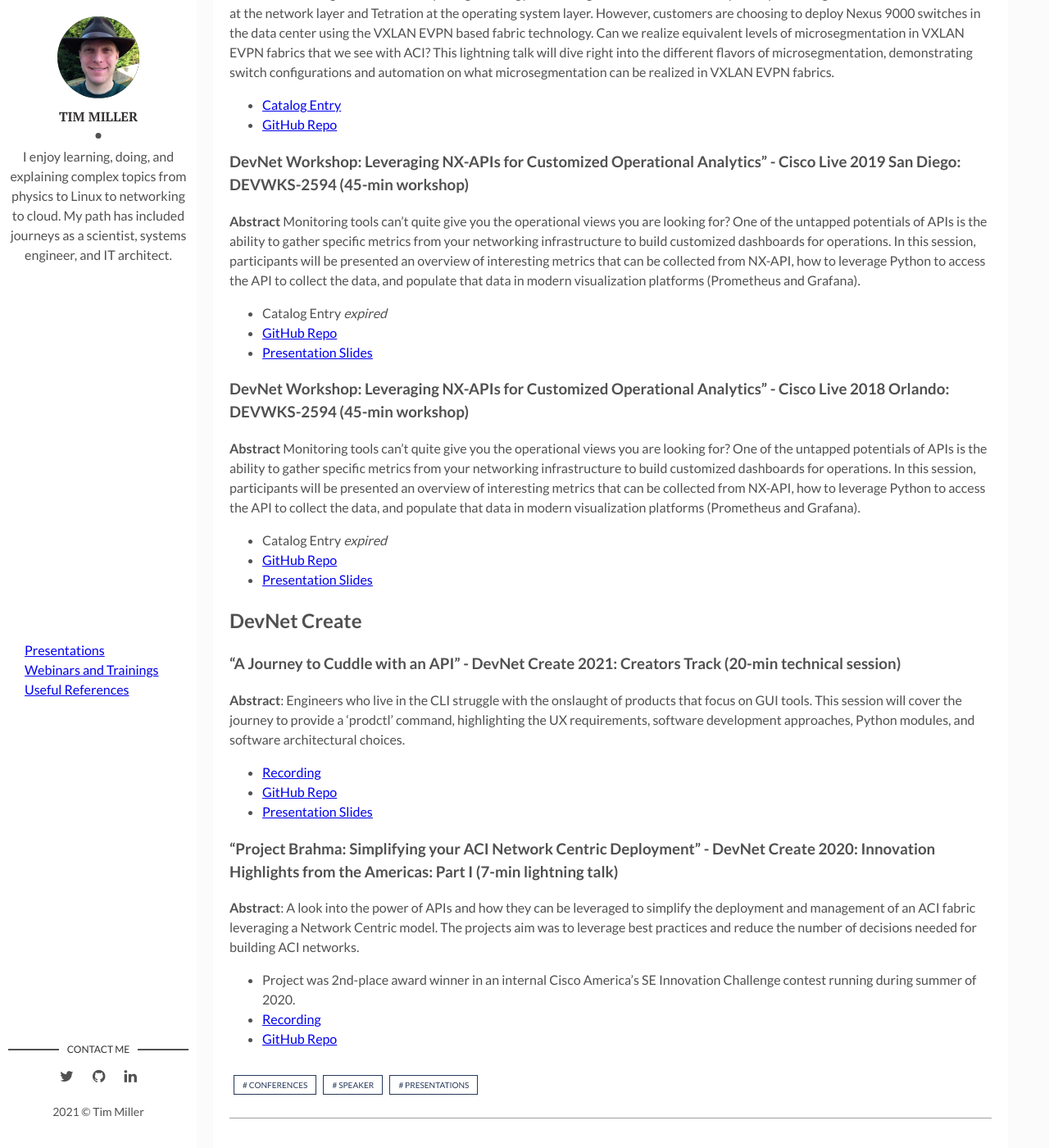
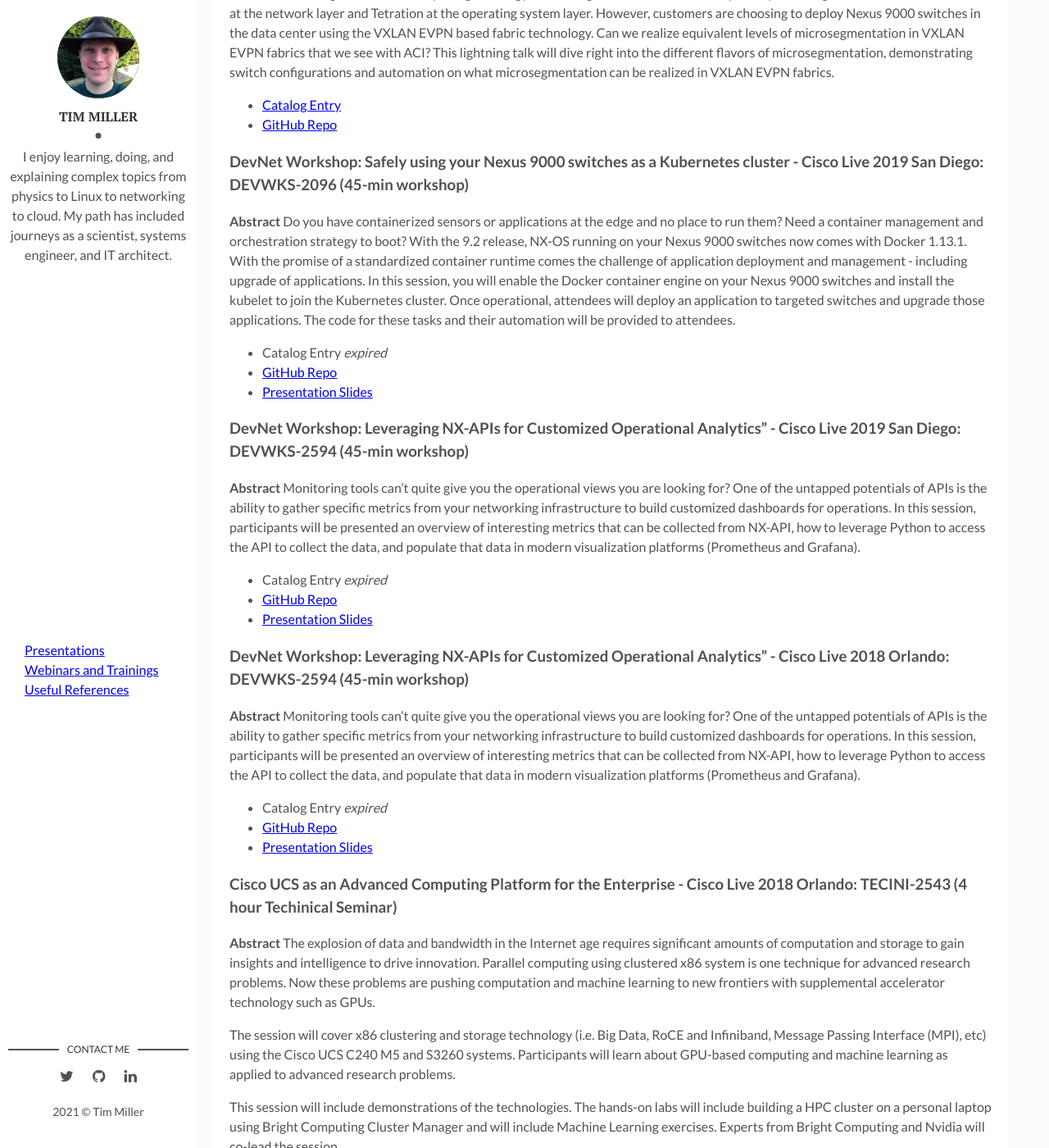
Before and after one commit to broadcaststorm/broadcaststorm.github.io, a Jekyll site: the page built from _posts/references/0001-01-01-presentations.md, in a window 1280 px wide and 1400 px high, scrolled down 1095 px. Shown: the whole window at 82% size. Built offline with Jekyll 4.4.1, drawn with Linux system fonts in a browser that asks for light colours; some of the changed text lies outside the part shown.

Commit message:
Add last two remaining Cisco Live sessions

```diff
--- a/_posts/references/0001-01-01-presentations.md
+++ b/_posts/references/0001-01-01-presentations.md
@@ -36,6 +36,13 @@ tags:
 - [Catalog Entry](https://www.ciscolive.com/on-demand/on-demand-library.html?#/session/1573793639418001jr4M)
 - [GitHub Repo](https://github.com/CiscoSE/DEVLIT-4001-CLEUR20)
 
+### DevNet Workshop: Safely using your Nexus 9000 switches as a Kubernetes cluster - Cisco Live 2019 San Diego: DEVWKS-2096 (45-min workshop)
+
+**Abstract** Do you have containerized sensors or applications at the edge and no place to run them?  Need a container management and orchestration strategy to boot?  With the 9.2 release, NX-OS running on your Nexus 9000 switches now comes with Docker 1.13.1.  With the promise of a standardized container runtime comes the challenge of application deployment and management - including upgrade of applications. In this session, you will enable the Docker container engine on your Nexus 9000 switches and install the kubelet to join the Kubernetes cluster.  Once operational, attendees will deploy an application to targeted switches and upgrade those applications.  The code for these tasks and their automation will be provided to attendees.
+
+- Catalog Entry *expired*
+- [GitHub Repo](https://github.com/CiscoSE/DEVWKS-2096-CLUS19)
+- [Presentation Slides](/artifacts/presentations/clus19-devnet2096-kubernetes.pdf)
 
 ### DevNet Workshop: Leveraging NX-APIs for Customized Operational Analytics” - Cisco Live 2019 San Diego: DEVWKS-2594 (45-min workshop)
 
@@ -53,6 +60,18 @@ tags:
 - [GitHub Repo](https://github.com/CiscoSE/DEVWKS-2594-CLUS18)
 - [Presentation Slides](/artifacts/presentations/clus18-devnet2594-nxapi.pdf)
 
+### Cisco UCS as an Advanced Computing Platform for the Enterprise - Cisco Live 2018 Orlando: TECINI-2543 (4 hour Techinical Seminar)
+
+**Abstract** The explosion of data and bandwidth in the Internet age requires significant amounts of computation and storage to gain insights and intelligence to drive innovation. Parallel computing using clustered x86 system is one technique for advanced research problems. Now these problems are pushing computation and machine learning to new frontiers with supplemental accelerator technology such as GPUs.
+
+The session will cover x86 clustering and storage technology (i.e. Big Data, RoCE and Infiniband, Message Passing Interface (MPI), etc) using the Cisco UCS C240 M5 and S3260 systems.  Participants will learn about GPU-based computing and machine learning as applied to advanced research problems.
+
+This session will include demonstrations of the technologies. The hands-on labs will include building a HPC cluster on a personal laptop using Bright Computing Cluster Manager and will include Machine Learning exercises. Experts from Bright Computing and Nvidia will co-lead the session.
+
+- Catalog Entry *expired*
+- [GitHub Repo](https://github.com/CiscoSE/TECINI-2543-CLUS18)
+- [Presentation Slides](/artifacts/presentations/clus18-tecini2543-ucshpc.pdf)
+
 ## DevNet Create
 
 ### "A Journey to Cuddle with an API" - DevNet Create 2021: Creators Track (20-min technical session)
```
Also changed, not shown: 2 other files.
